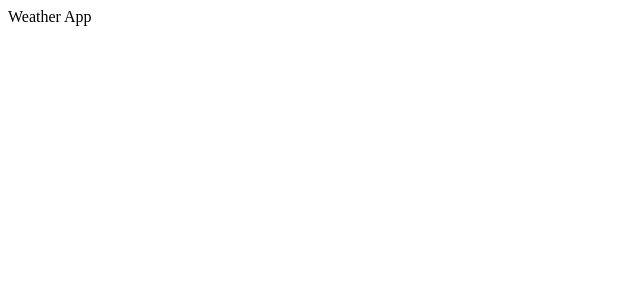
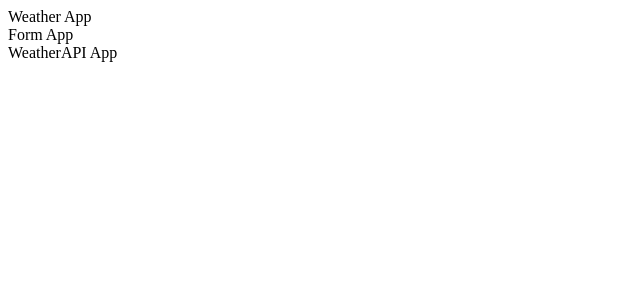
Before and after one commit to EMahmoudNabil/React-Weather-App, a React (Create React App) app: page / in a window 1280 px wide. Shown: the top 300 px of the page, without its empty margins (0-640 px from the left). Built offline with nearby package versions, Linux system fonts and the light colour scheme.

Commit message:
Create All Components

```diff
--- a/src/App.js
+++ b/src/App.js
@@ -1,12 +1,19 @@
 import React, { Component } from 'react';
 import './App.css';
+import  Form from './Components/Form';
+import WeatherAPI from './Components/WeatherAPI'
 
 
 class App extends Component{
 
   render(){
     return(
-      <div>Weather App</div>
+      <div>
+        <div>Weather App</div>
+        <Form />
+        <WeatherAPI />
+      </div>
+
     )
   }
 }
--- /dev/null
+++ b/src/Components/Form.js
@@ -0,0 +1,15 @@
+import React, { Component } from 'react';
+import '../App.css';
+
+
+class Form extends Component{
+
+  render(){
+    return(
+      <div>Form App</div>
+    )
+  }
+}
+
+
+export default Form;
--- /dev/null
+++ b/src/Components/WeatherAPI.js
@@ -0,0 +1,15 @@
+import React, { Component } from 'react';
+import '../App.css';
+
+
+class WeatherAPI extends Component{
+
+  render(){
+    return(
+      <div>WeatherAPI App</div>
+    )
+  }
+}
+
+
+export default WeatherAPI;
```
